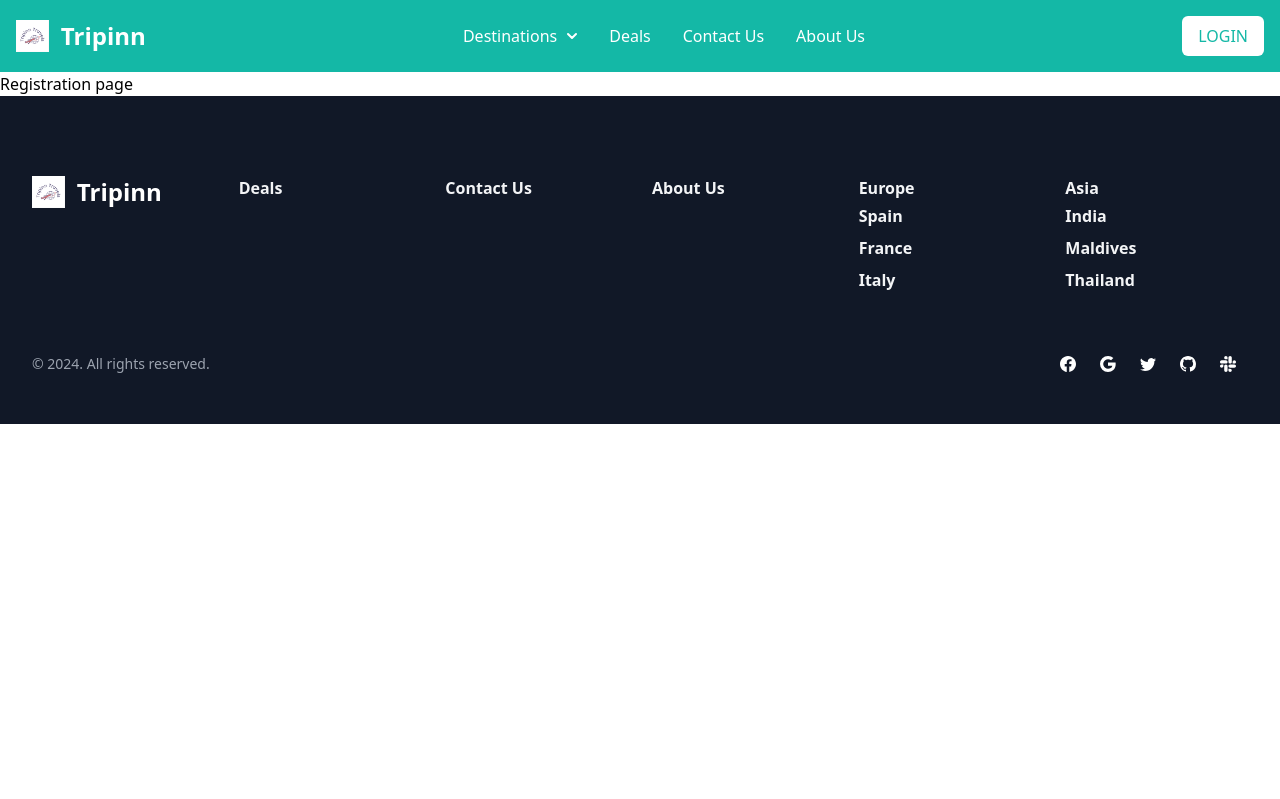
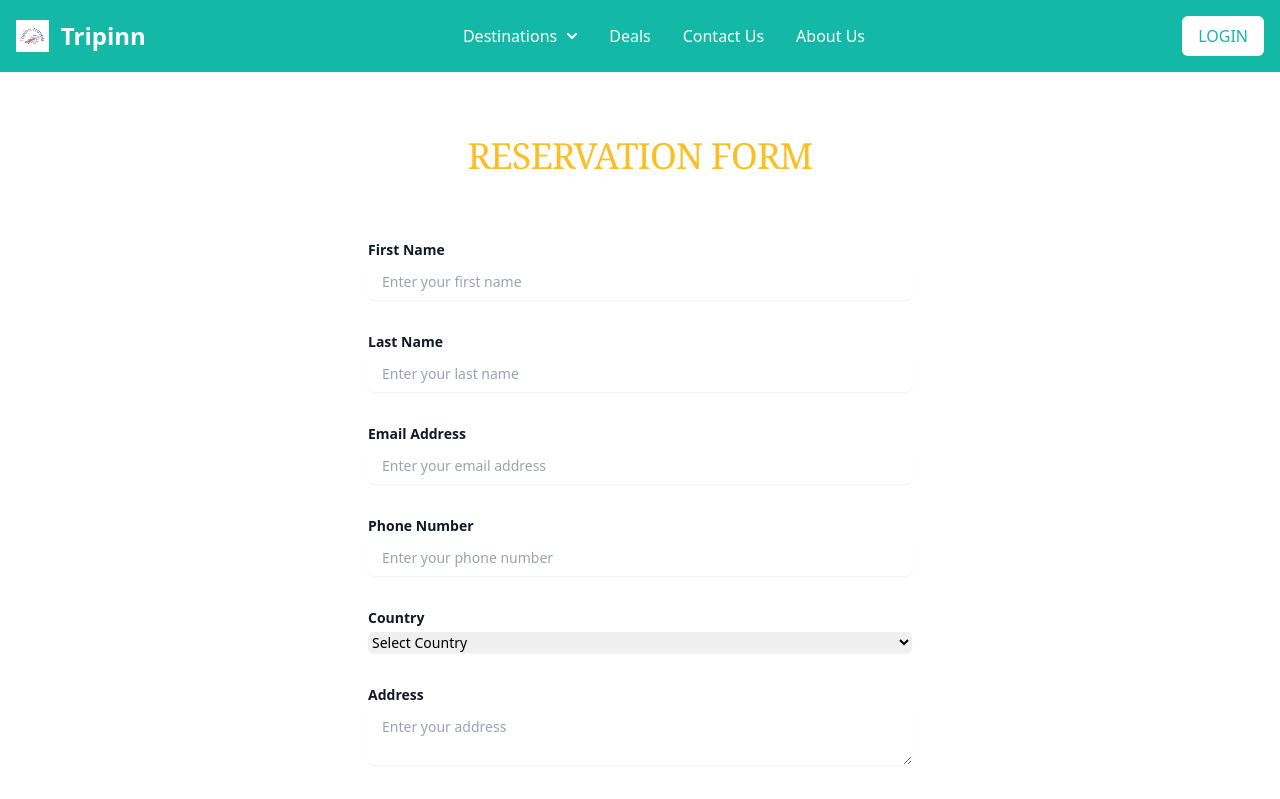
Before and after one commit to Ashwinipuranik30/Final_Project_INFO6150_SP24, a React (Vite) app: page /registration in a window 1280 px wide. Shown: the top 799 px of the page. Built offline with nearby package versions, Linux system fonts and the light colour scheme.

Commit message:
form component and registration form

```diff
--- /dev/null
+++ b/src/Components/form.jsx
@@ -0,0 +1,71 @@
+import React, { useState } from 'react';
+
+const Form = ({ fields, onSubmit }) => {
+  const [formData, setFormData] = useState({});
+
+  const handleChange = (e) => {
+    const { name, value } = e.target;
+    setFormData({ ...formData, [name]: value });
+  };
+
+  const handleSubmit = (e) => {
+    e.preventDefault();
+    onSubmit(formData);
+    setFormData({}); // Reset form data
+  };
+
+
+
+  return (
+    <form onSubmit={handleSubmit} className="mx-auto mt-16 max-w-xl">
+      {fields.map((field) => (
+        <div key={field.name} className="mb-8">
+          <label htmlFor={field.name} className="block text-sm font-semibold text-gray-900">
+            {field.label}
+          </label>
+          {field.type === 'select' ? (
+            <select
+              id={field.name}
+              name={field.name}
+              value={formData[field.name] || ''}
+              onChange={handleChange}
+              className="block w-full mt-1 rounded-md border-gray-300 shadow-sm focus:ring-indigo-500 focus:border-indigo-500 sm:text-sm"
+              required={field.required}
+            >
+              <option value="" disabled>Select {field.label}</option>
+              {field.options.map((option) => (
+                <option key={option} value={option}>{option}</option>
+              ))}
+            </select>
+          ) : field.type === 'textarea' ? (
+            <textarea
+              id={field.name}
+              name={field.name}
+              value={formData[field.name] || ''}
+              onChange={handleChange}
+              className="block w-full px-3.5 py-2 mt-1 rounded-md  border-gray-300 shadow-sm focus:ring-indigo-500 focus:border-indigo-500 sm:text-sm"
+              placeholder={field.placeholder}
+              required={field.required}
+            ></textarea>
+          ) : (
+            <input
+              type={field.type}
+              id={field.name}
+              name={field.name}
+              value={formData[field.name] || ''}
+              onChange={handleChange}
+              className="block w-full px-3.5 py-2 mt-1 rounded-md border-gray-300 shadow-sm focus:ring-indigo-500 focus:border-indigo-500 sm:text-sm"
+              placeholder={field.placeholder}
+              required={field.required}
+            />
+          )}
+        </div>
+      ))}
+      <button type="submit"  className="block w-full mt-6 rounded-md bg-teal-500 px-3.5 py-2.5 text-center text-sm font-semibold text-white shadow-sm hover:bg-teal-600 focus-visible:outline focus-visible:ring-2 focus-visible:ring-offset-2 focus-visible:ring-teal-500"  >
+        Submit
+      </button>
+    </form>
+  );
+};
+
+export default Form;
--- a/src/Pages/Registration.jsx
+++ b/src/Pages/Registration.jsx
@@ -1,7 +1,111 @@
+
+import React, { useState } from 'react';
+import Form from '../Components/form';
+
+const fields = [
+  {
+    name: 'first-name',
+    label: 'First Name',
+    type: 'text',
+    placeholder: 'Enter your first name',
+    required: true,
+  },
+  {
+    name: 'last-name',
+    label: 'Last Name',
+    type: 'text',
+    placeholder: 'Enter your last name',
+    required: true,
+  },
+  {
+    name: 'email',
+    label: 'Email Address',
+    type: 'email',
+    placeholder: 'Enter your email address',
+    required: true,
+  },
+  {
+    name: 'phone-number',
+    label: 'Phone Number',
+    type: 'text',
+    placeholder: 'Enter your phone number',
+    required: true,
+  },
+  {
+    name: 'country',
+    label: 'Country',
+    type: 'select',
+    options: ['United States', 'Canada', 'Mexico', 'Other'],
+    placeholder: 'Select your country',
+    required: true,
+  },
+  {
+    name: 'address',
+    label: 'Address',
+    type: 'textarea',
+    placeholder: 'Enter your address',
+    required: false,
+  },
+  {
+    name: 'tour-package',
+    label: 'Tour Package',
+    type: 'select',
+    options: [
+      'The Best of Italy',
+      'Sunny Spain',
+      'Chic France',
+      'Vibrant India',
+      'Maldives Serenity Retreat',
+      'Thai Tropical Adventure',
+      'Miami Escape',
+      'Vegas Thrills',
+      'NYC Discovery',
+    ],
+    placeholder: 'Select a tour package',
+    required: true,
+  },
+];
+
 const Registration = () => {
-    return (
-      <div>Registration page</div>
-    );
-  };
+    const [submittedData, setSubmittedData] = useState(null);
+    const [formData, setFormData] = useState({});
 
-  export default Registration;
+    const handleSubmit = (formData) => {
+      // Handle form submission
+      setSubmittedData(formData);
+      setFormData({}); // Reset form data
+    };
+
+
+
+  return (
+    <>
+    <div className="mx-auto max-w-2xl p-16">
+      <h2 className="text-3xl font-serif tracking-tight text-amber-400 sm:text-4xl text-center">RESERVATION FORM</h2>
+      <Form fields={fields} onSubmit={handleSubmit} />
+    </div>
+
+      <div className="max-w-screen-xl mx-auto p-5 sm:p-10 md:p-16">
+        <h3 className="text-3xl font-serif text-center">Our team will contact you once you register the tour!! Hurry Up and start your dream vacation!!</h3>
+        <div id="display-data" className="mt-6 p-4 bg-gray-200 border rounded-lg text-gray-800 hidden" style={{ display: "none" }}></div>
+      </div>
+
+
+      {submittedData && (
+
+
+          <div className="mt-6 p-4 bg-gray-200 border rounded-lg text-gray-800">
+            <h2 className="text-xl font-semibold mb-2">Submitted Data:</h2>
+            {Object.keys(submittedData).map((key) => (
+              <p key={key}><strong>{key}:</strong> {submittedData[key]}</p>
+            ))}
+          </div>
+
+      )}
+
+    </>
+
+  );
+};
+
+export default Registration;
```
